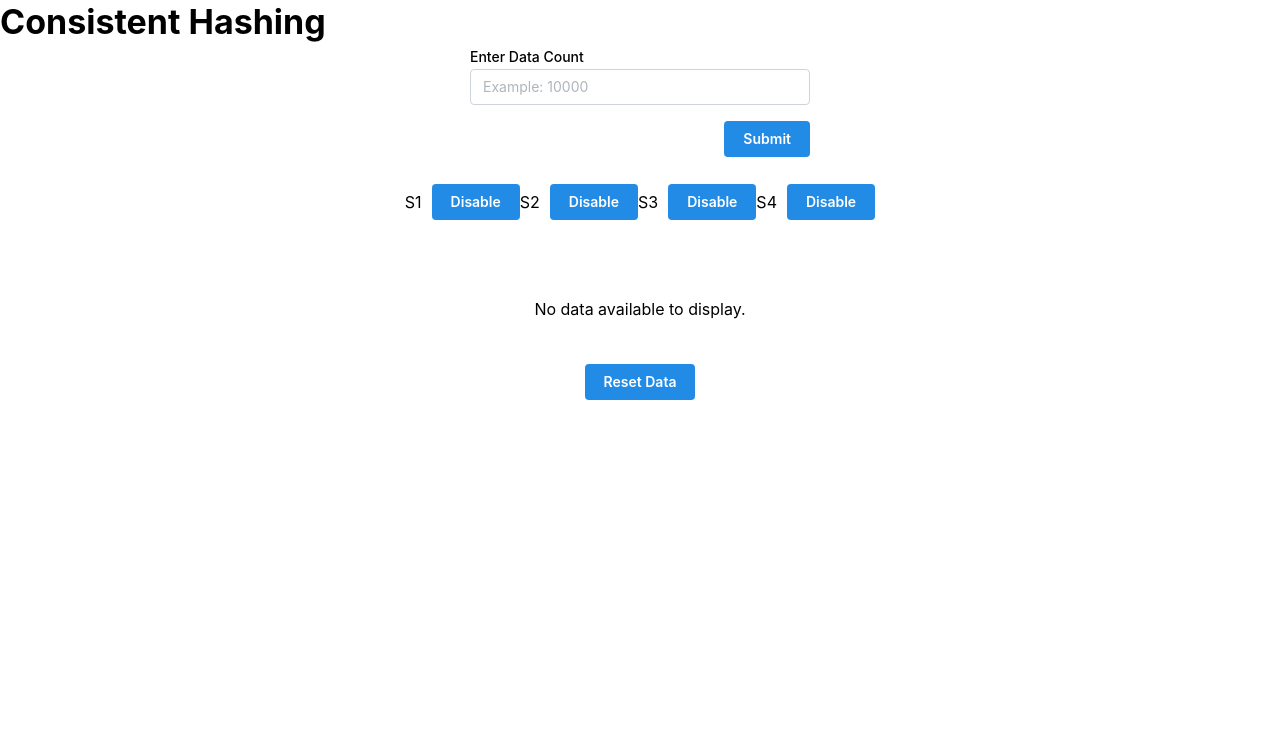
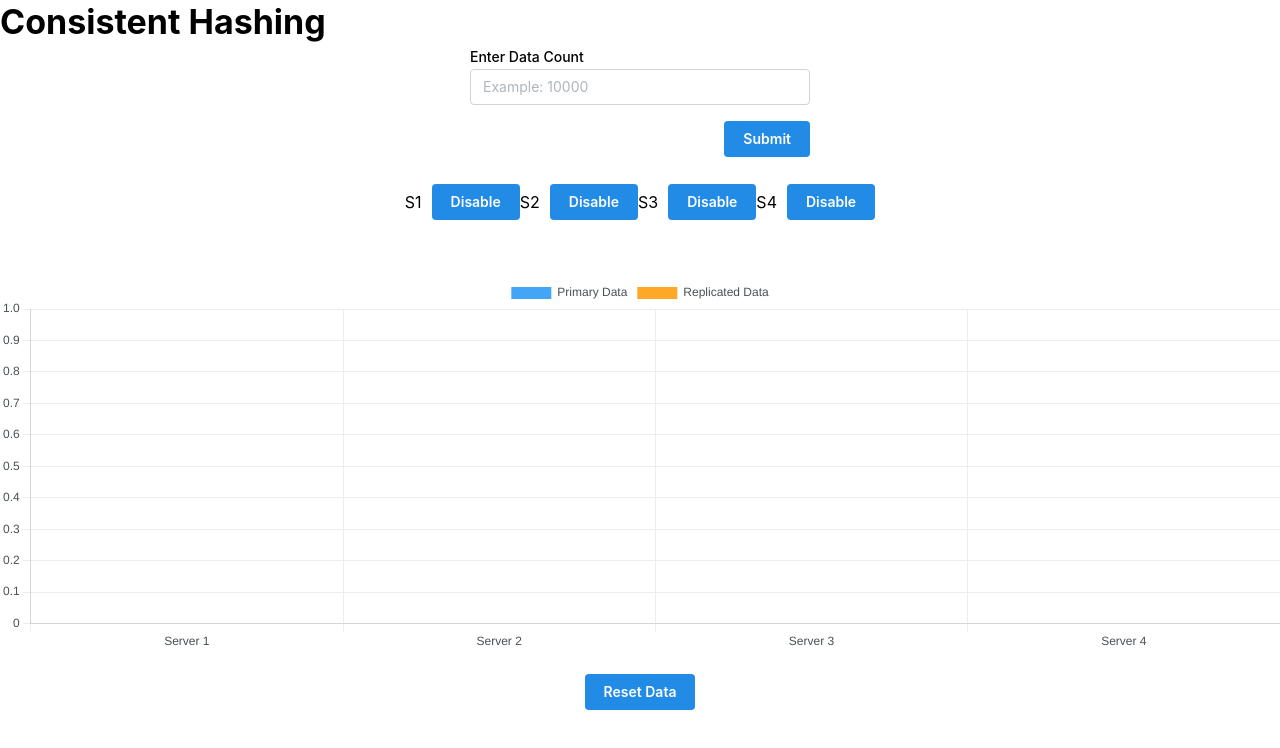
Before and after one commit to cluster-craftsmen/teamproject-cluster-craftsmen, a React (Vite) app in the folder frontend/: page / in a window 1280 px wide. Shown: the top 748 px of the page. Built offline with nearby package versions, Linux system fonts and the light colour scheme.

Commit message:
fix: BarGraph.tsx

```diff
--- a/frontend/src/BarGraph.tsx
+++ b/frontend/src/BarGraph.tsx
@@ -44,7 +44,6 @@ const BarGraph: React.FC = () => {
   return (
     <div>
       <div className="card">
-        {serverData.length > 0 ? (
           <Chart
             type="bar"
             data={{
@@ -64,11 +63,6 @@ const BarGraph: React.FC = () => {
             }}
             options={basicOptions}
           />
-        ) : (
-          <div style={{ padding: '20px', textAlign: 'center' }}>
-            No data available to display.
-          </div>
-        )}
       </div>
     </div>
   );
```
